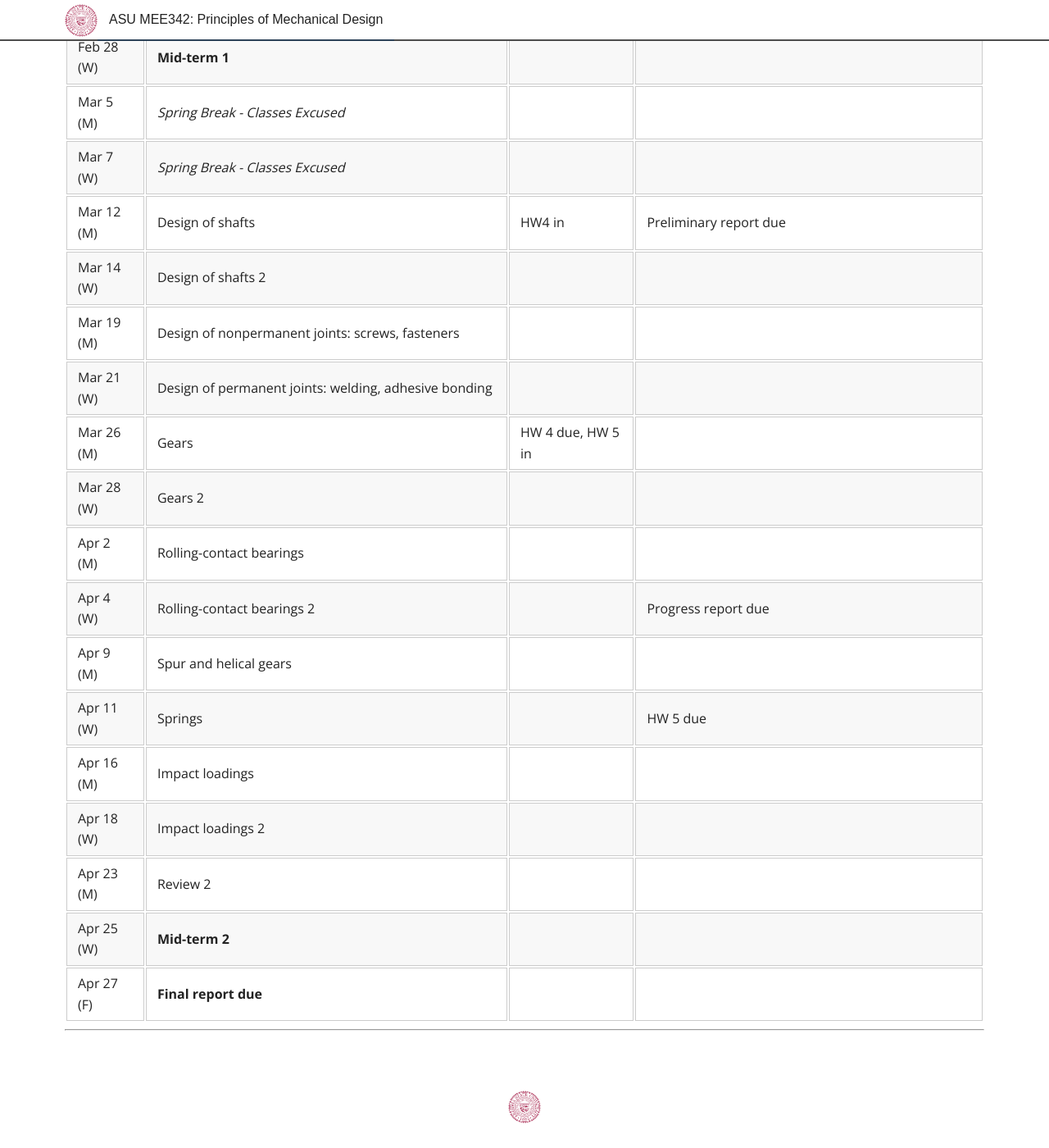
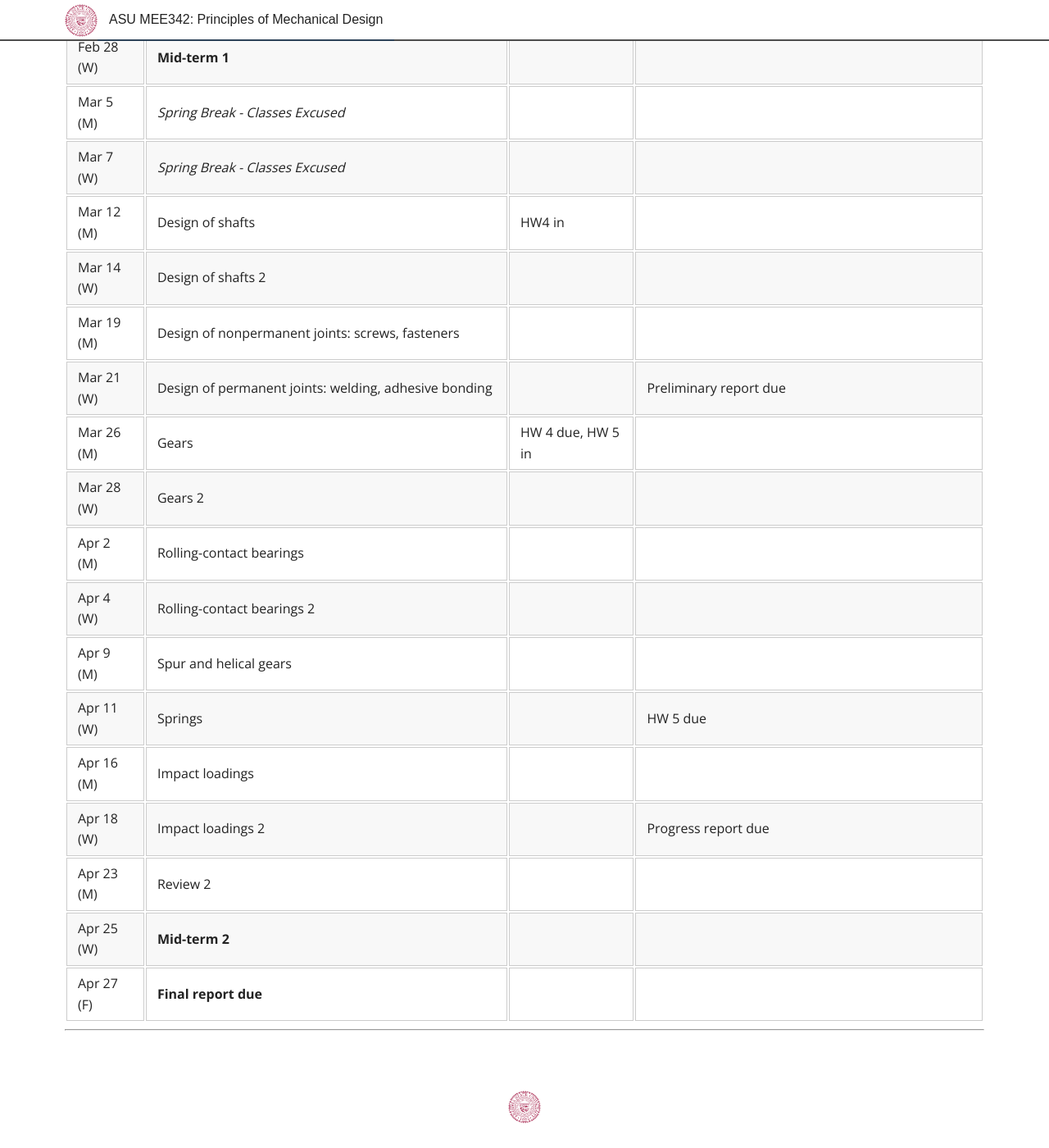
Before and after one commit to DesignInformaticsLab/DesignInformaticsLab.github.io, a Jekyll site: the page built from _posts/teaching/mechdesign/2018-01-02-syllabus.md, in a window 1280 px wide and 1400 px high, scrolled down 2248 px. Shown: the whole window at 82% size. Built offline with Jekyll 4.4.1, drawn with Linux system fonts in a browser that asks for light colours; some web fonts are replaced.

Commit message:
updated hw

```diff
--- a/_posts/teaching/mechdesign/2018-01-02-syllabus.md
+++ b/_posts/teaching/mechdesign/2018-01-02-syllabus.md
@@ -78,18 +78,18 @@ There are 5 homework assignments,
 | Feb 28 (W)	            | **Mid-term 1**                                                            |            	            |                           	    |
 | Mar 5 (M)	                | *Spring Break - Classes Excused*	 | 	            |                           	    |
 | Mar 7 (W)	                | *Spring Break - Classes Excused* |            	            |                                   |
-| Mar 12 (M)	            | Design of shafts         | HW4 in                          | Preliminary report due                         	    |
+| Mar 12 (M)	            | Design of shafts         | HW4 in                          |                          	    |
 | Mar 14 (W)	            | Design of shafts 2 |            	            |                            	    |
 | Mar 19 (M)	            | Design of nonpermanent joints: screws, fasteners |            	            |     	                            |
-| Mar 21 (W)	            | Design of permanent joints: welding, adhesive bonding |               	            |                           	    |
+| Mar 21 (W)	            | Design of permanent joints: welding, adhesive bonding |               	            |Preliminary report due                           	    |
 | Mar 26 (M)                | Gears | HW 4 due, HW 5 in                         |                                  |
 | Mar 28 (W)	            | Gears 2|              	            |                           	    |
 | Apr 2 (M)	                | Rolling-contact bearings                                                        |            	            |                           	    |
-| Apr 4 (W)	                | Rolling-contact bearings 2                                |                           | Progress report due           	                    |
+| Apr 4 (W)	                | Rolling-contact bearings 2                                |                           |            	                    |
 | Apr 9 (M)	                | Spur and helical gears|                           |                                   |
 | Apr 11 (W)	            | Springs |            	            | HW 5 due                           	    |
 | Apr 16 (M)	            | Impact loadings |            	            |                            	    |
-| Apr 18 (W)	            | Impact loadings 2|            	             |                            	    |
+| Apr 18 (W)	            | Impact loadings 2|            	             |Progress report due                            	    |
 | Apr 23 (M)	            | Review 2 |            	            |                            	    |
 | Apr 25 (W)	            | **Mid-term 2**                                |            	            |                            	    |
 | Apr 27 (F)	            | **Final report due**                                |            	            |                            	    |
```
